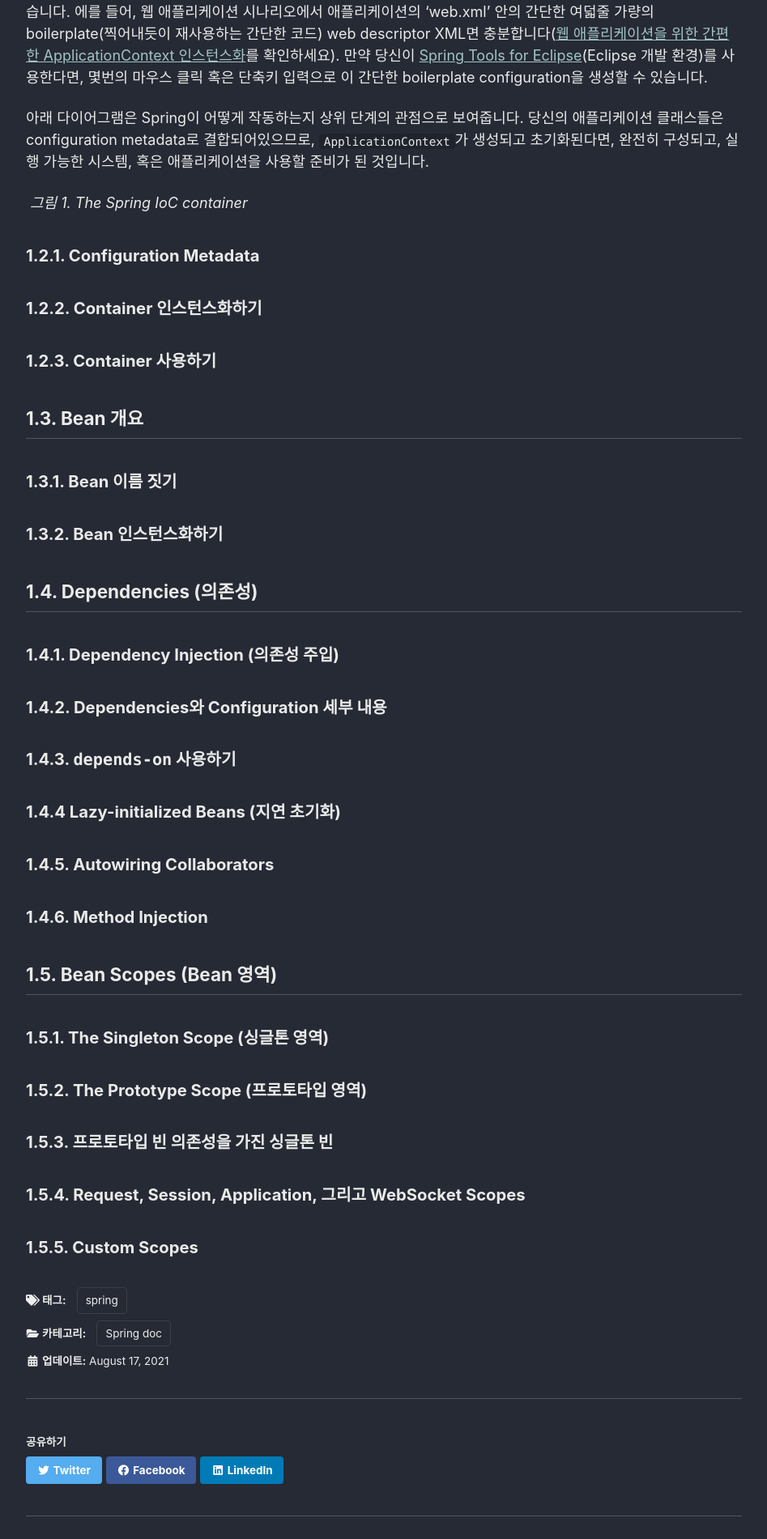
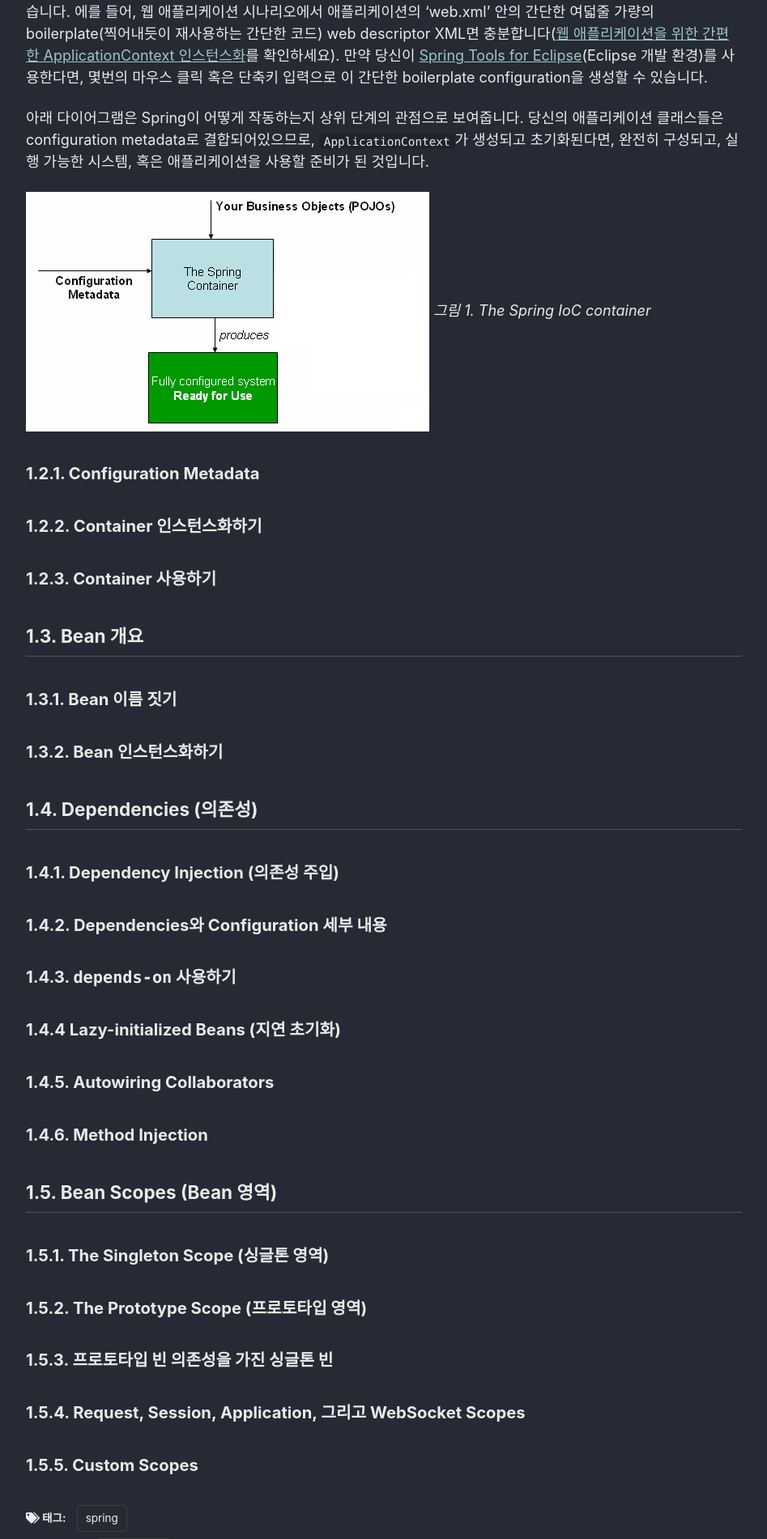
Before and after one commit to brothersoo/brothersoo.github.io, a Jekyll site: the page built from _posts/spring_doc/2021-08-17-spring_framework_documentation-core.md, in a window 1280 px wide. Shown: the part 2901-4802 px from the top of the page at 81% size, without its empty margins (166-1113 px from the left). Built offline with Jekyll 4.4.1, drawn with Linux system fonts in a browser that asks for light colours; cached includes are drawn as plain includes; comment, search, counter and statistics services are not loaded.

Commit message:
MODIFY: image path

```diff
--- a/_posts/spring_doc/2021-08-17-spring_framework_documentation-core.md
+++ b/_posts/spring_doc/2021-08-17-spring_framework_documentation-core.md
@@ -80,7 +80,7 @@ Spring에서 당신의 애플리케이션의 중추를 이루고 Spring IoC cont
 
 아래 다이어그램은 Spring이 어떻게 작동하는지 상위 단계의 관점으로 보여줍니다. 당신의 애플리케이션 클래스들은 configuration metadata로 결합되어있으므로, `ApplicationContext`가 생성되고 초기화된다면, 완전히 구성되고, 실행 가능한 시스템, 혹은 애플리케이션을 사용할 준비가 된 것입니다.
 
-![](assets/images/spring_doc/core/container-magic.png)
+![]({{ site.url }}{{ site.baseurl }}/assets/images/spring_doc/core/container-magic.png)
 *그림 1. The Spring IoC container*
 
 ### 1.2.1. Configuration Metadata
```
